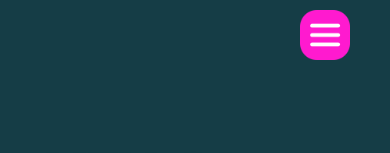
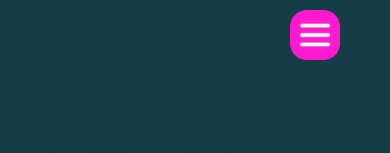
Before and after one commit to TatianaBrt/portfolio-web, a React (Create React App) app: page /about in a window 390 px wide. Shown: the top 153 px of the page. Built offline with nearby package versions, Linux system fonts and the light colour scheme.

Commit message:
Update App.css

```diff
--- a/src/App.css
+++ b/src/App.css
@@ -525,7 +525,7 @@ display: block;
   width: 34px;
   height: 34px;
   margin-top: 10px;
-margin-left: 300px;
+margin-left: 290px;
 }
 .logo{
   margin-left: 24px;
```
